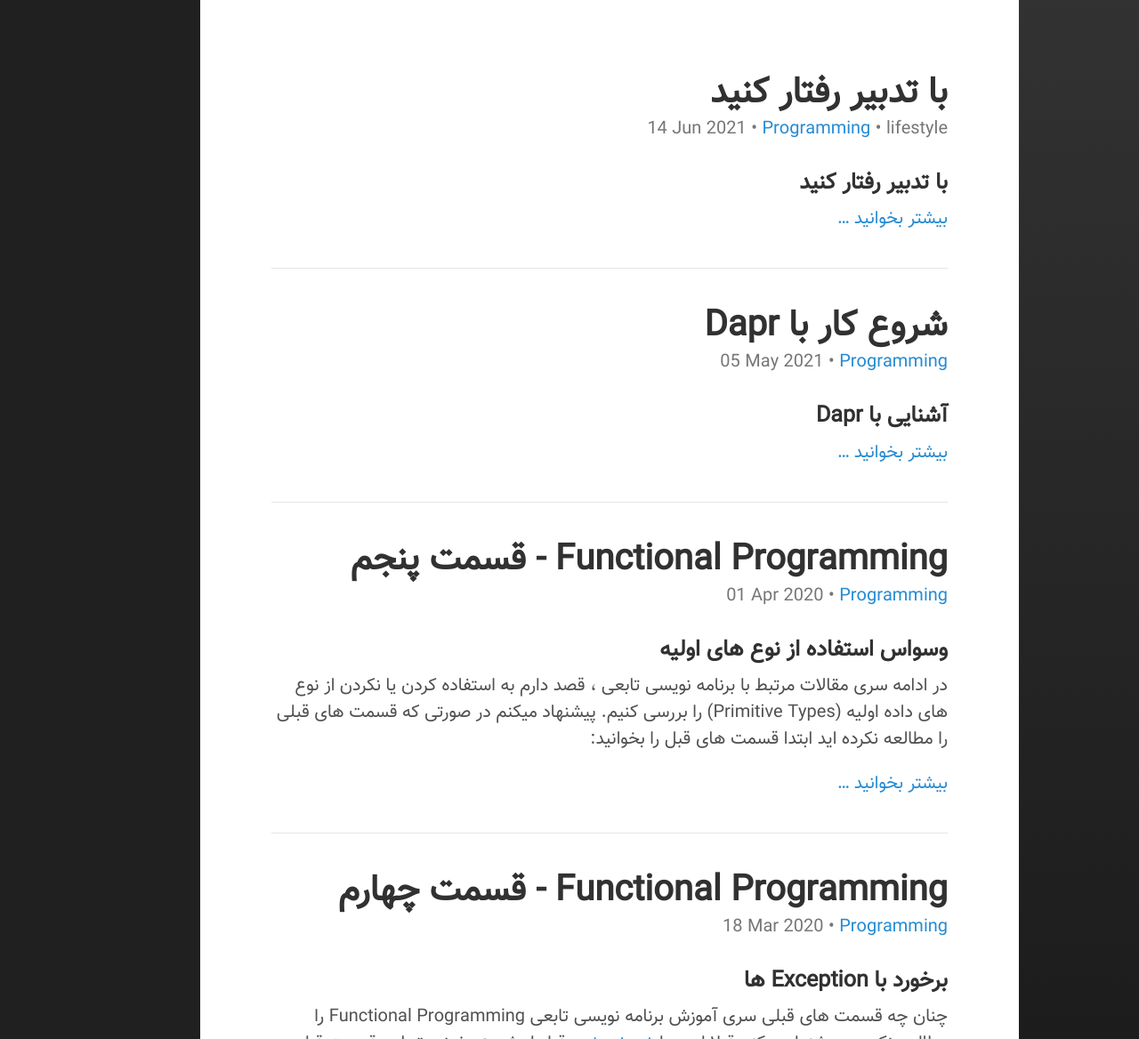
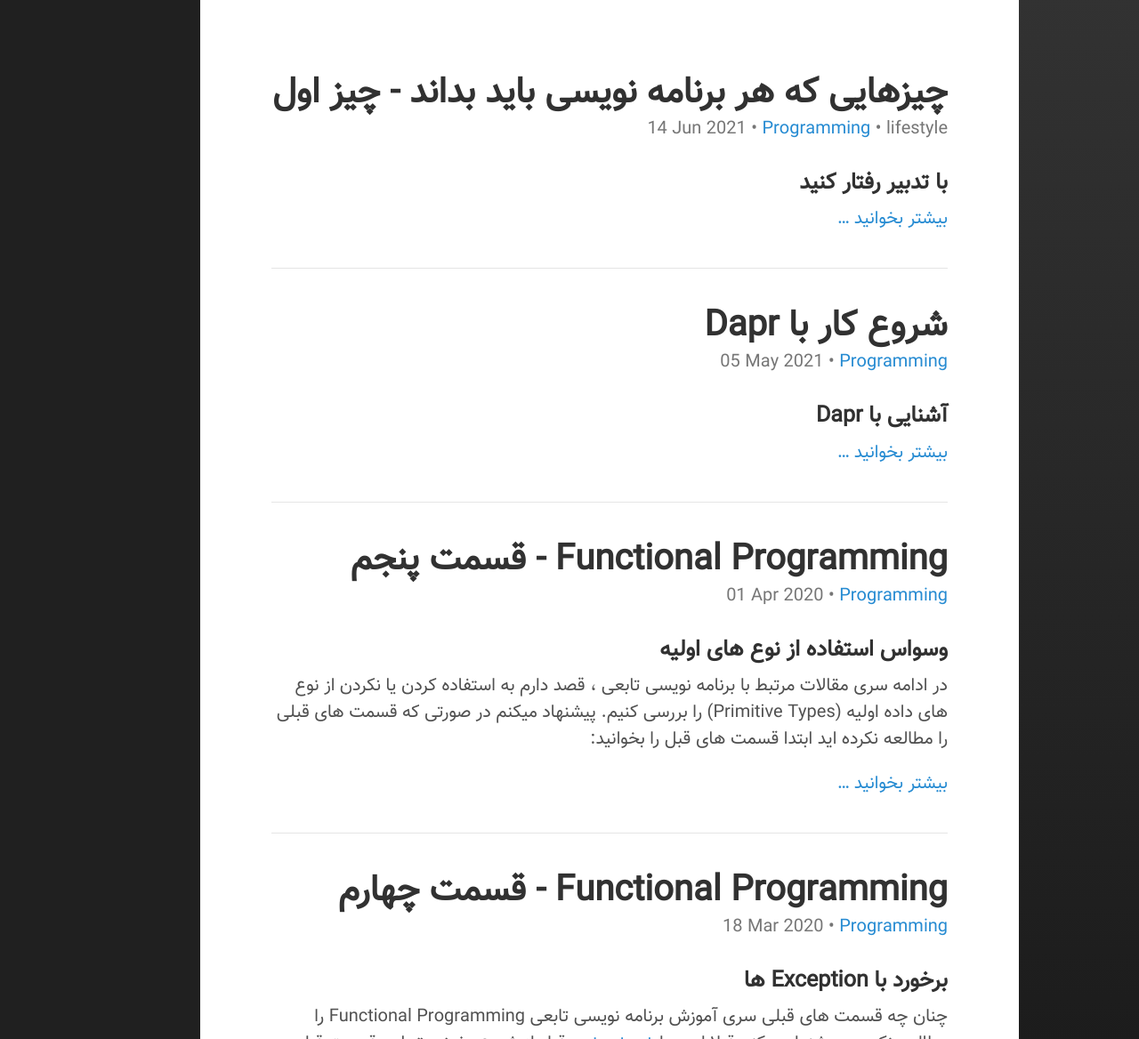
Before and after one commit to 1saeedsalehi/1saeedsalehi.github.io, a Jekyll site: the page built from index.html, in a window 1280 px wide, cut to the strip 0-1168 px from the top of the page. Shown: the whole strip at 89% size. Built offline with Jekyll 4.4.1, drawn with Linux system fonts in a browser that asks for light colours; the list of posts is cut into pages by our own code.

Commit message:
fix typo

```diff
--- a/_posts/2021-06-14-act-with-prudence.md
+++ b/_posts/2021-06-14-act-with-prudence.md
@@ -1,6 +1,6 @@
 ---
 layout: post
-title:   با تدبیر رفتار کنید
+title:   چیزهایی که هر برنامه نویسی باید بداند - چیز اول
 categories:
   - Programming
   - lifestyle
```
Also changed, not shown: other parts of _posts/2021-06-14-act-with-prudence.md (+1 -1 lines).
